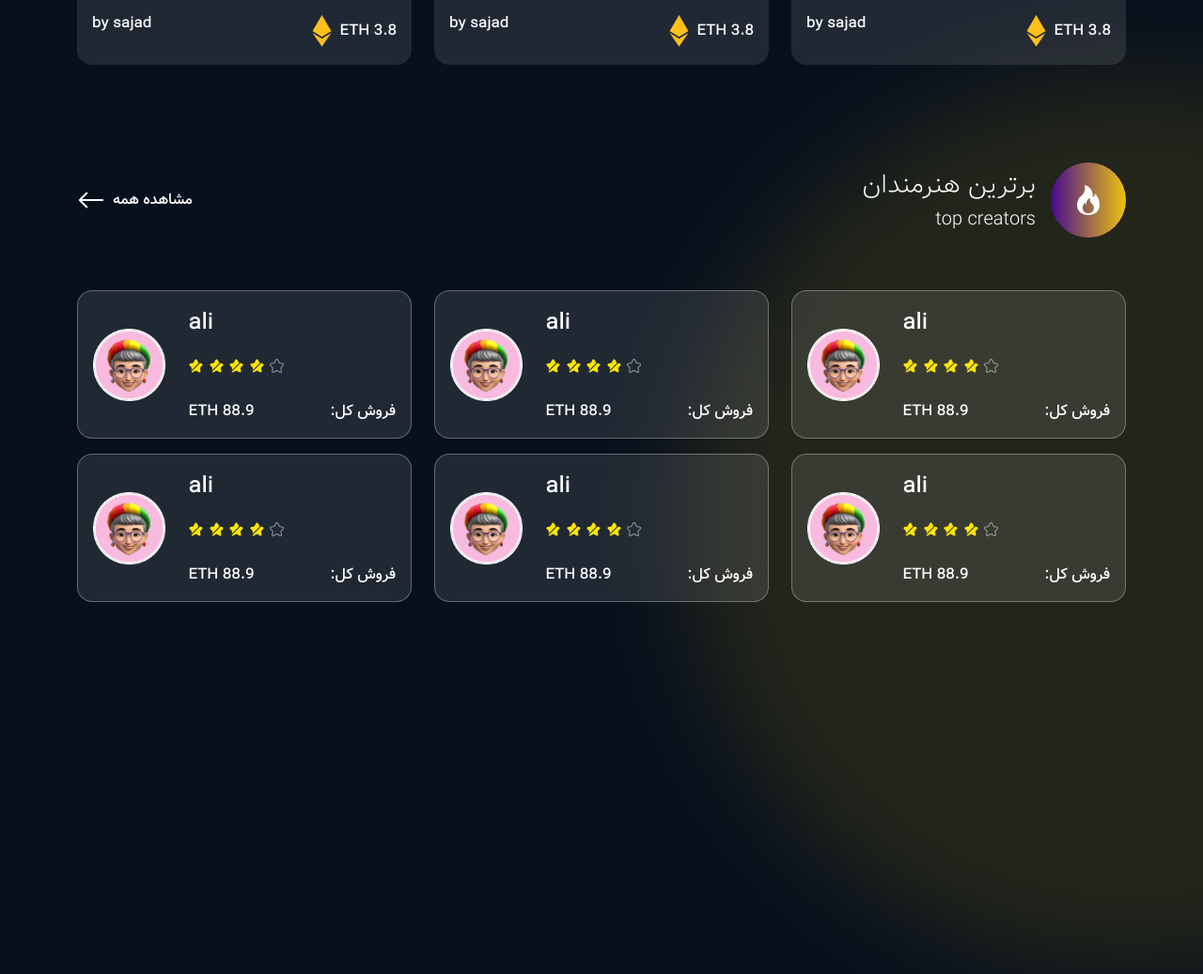
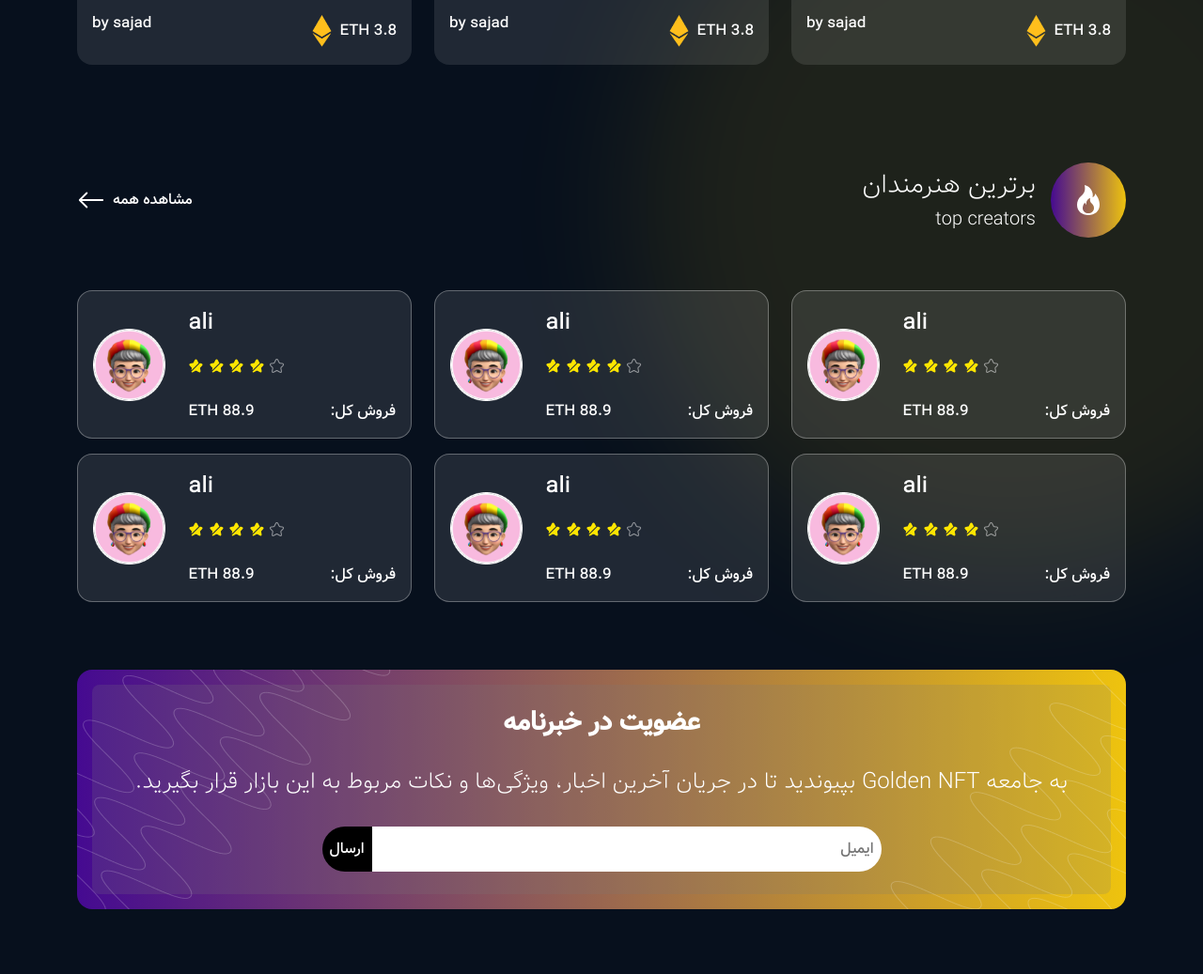
Before and after one commit to sajadzolfaghari/golden-NFT, a plain HTML site: page index.html in a window 1280 px wide. Shown: the part 2820-3857 px from the top of the page at 94% size. After the commit the page ends 3836 px from the top, so only its background shows below. Drawn offline with Linux system fonts and the light colour scheme.

Commit message:
add newsletter  part

```diff
--- a/css/style.css
+++ b/css/style.css
@@ -295,15 +295,15 @@ body {
 .creators-after::after{
     position: absolute;
     content: "";
-    width: 60rem;
-    height: 60rem;
+    width: 50rem;
+    height: 50rem;
     border-radius: 100%;
-    background-color: rgba(238, 195, 14, .3);
+    background-color: rgba(238, 195, 14, .2);
     z-index: -1;
-    opacity: .4;
-    filter: blur(50px);
-    top: -40px;
-    right: -486px;
+    opacity: .5;
+    filter: blur(70px);
+    top: -300px;
+    right: -276px;
 }
 
 .creator-box{
@@ -312,6 +312,41 @@ body {
 }
 
 /* finish creators part */
+
+/* start newsletter part */
+.newsletter{
+    background-color: rgba(119, 119, 119, 0.2);
+}
+.newsletter-wrapper{
+    background-image: linear-gradient(to left, var(--main-gold-color), #450a91) !important;
+}
+.newsletter-wrapper::after{
+    content: "";
+    background-image: url(../image/z1.png);
+    position: absolute;
+    width: 50rem;
+    height: 50rem;
+    background-repeat: no-repeat;
+    top: 0;
+    left: 0;
+}
+.newsletter-wrapper::before{
+    content: "";
+    background-image: url(../image/z2.png);
+    position: absolute;
+    width: 50rem;
+    height: 50rem;
+    background-repeat: no-repeat;
+    top: 0;
+    right: -327px;
+}
+.newsletter-box{
+    height: 3rem;
+}
+.newsletter-input{
+    outline: none;
+}
+/* finish newsletter part */
 
 /* finish main */
 
@@ -335,7 +370,11 @@ body {
 
 }
 
-@media screen and (max-width:768px) {}
+@media screen and (max-width:768px) {
+    .newsletter-input{
+        width: 80% !important;
+    }
+}
 
 @media screen and (max-width:576px) {
     .input-top-search {
@@ -368,7 +407,9 @@ body {
     .creators-after::after{
         display: none;
     }
-
+    .newsletter-wrapper::before{
+        display: none;
+    }
 }
 
 @media screen and (max-width:476px) {
--- a/index.html
+++ b/index.html
@@ -159,7 +159,7 @@
     <main>
         <div class="container">
             <!-- start wallet -->
-            <section class="wallet mb-5">
+            <section class=" mb-5">
                 <div class="wallet-top d-flex align-items-center justify-content-between my-4 pb-4">
                     <div class="wallet-title d-flex align-items-center justify-content-center gap-3">
                         <div class="wallet-title__right">
@@ -894,6 +894,22 @@
                     </div>
                 </section>
                 <!-- finish creators part -->
+
+
+                <!-- start newsletter part -->
+                <div class="mt-5 pt-4">
+                    <div class="newsletter-wrapper p-3 rounded-4 position-relative overflow-hidden">
+                        <div class="newsletter text-white text-center d-flex align-items-center justify-content-between flex-column rounded-3">
+                            <p class="h3 fw-bold mt-4">عضویت در خبرنامه</p>
+                            <p class="h4 vazir-thin mt-4">به جامعه Golden NFT بپیوندید تا در جریان آخرین اخبار، ویژگی‌ها و نکات مربوط به این بازار قرار بگیرید.</p>
+                            <div class="newsletter-box d-flex align-content-center justify-content-center w-100 position-relative my-4">
+                                <input class="newsletter-input w-50 rounded-end-pill border-0 p-2 " type="text" name="" id="" placeholder="ایمیل">
+                                <button class="border-0 text-white bg-black rounded-start-pill p-2">ارسال</button>
+                            </div>
+                        </div>
+                    </div>
+                </div>
+                <!-- finish newsletter part -->
             </section>
         </div>
     </main>
```
Also changed, not shown: image/z1.png (added), image/z2.png (added).
